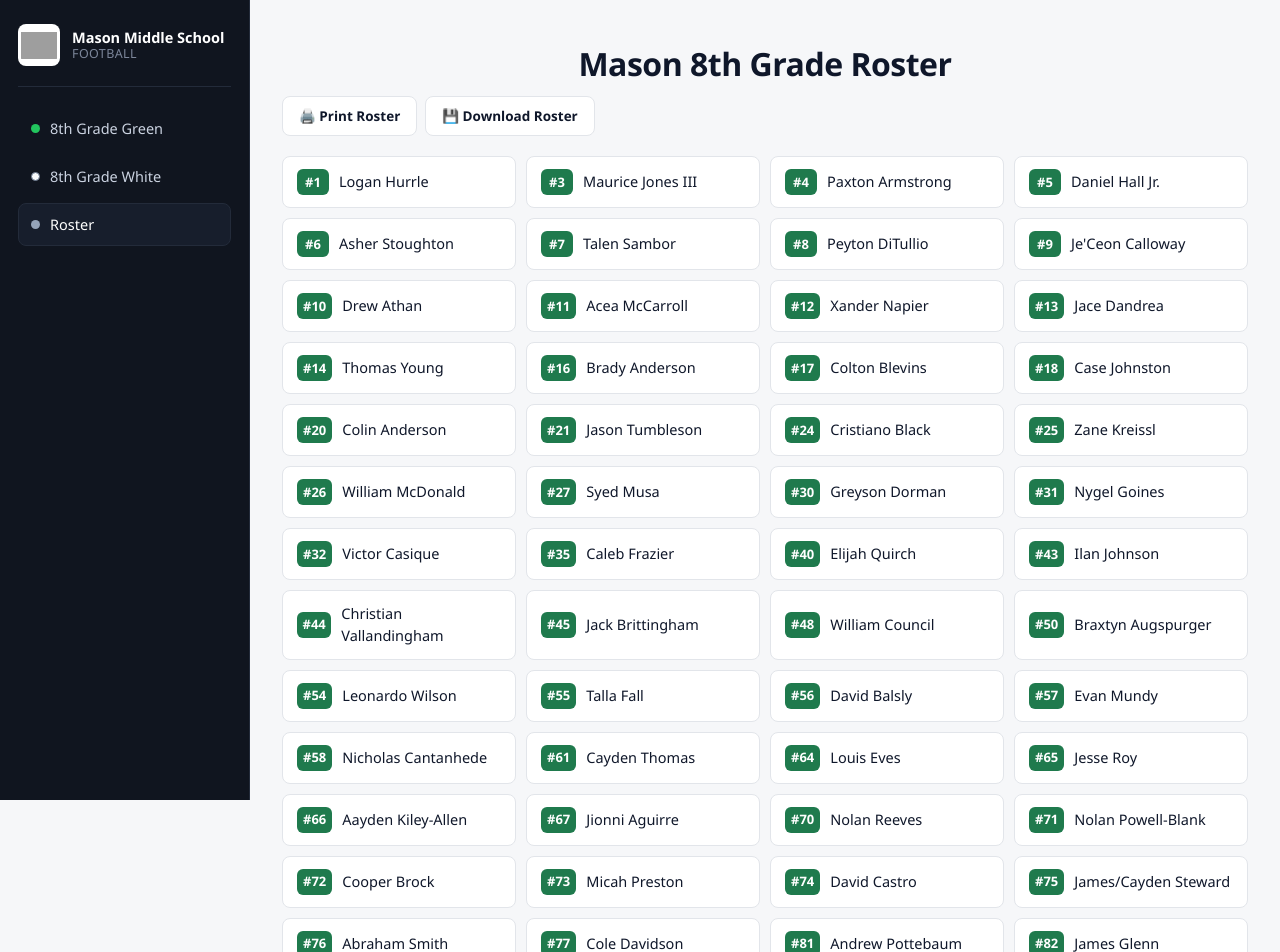
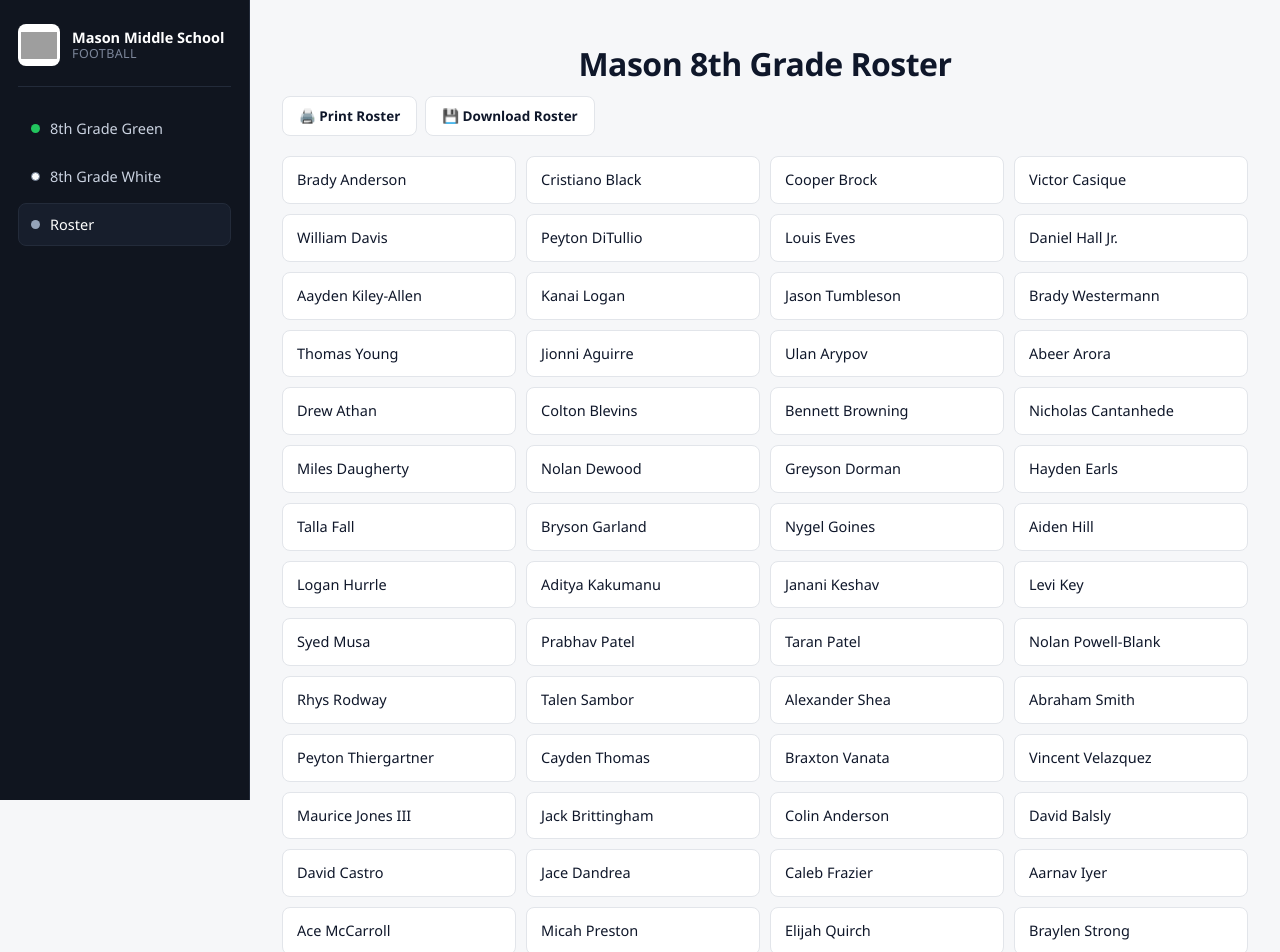
Before and after one commit to Reesejones1989/MMS8thGrade, a React (Vite) app: page /roster in a window 1280 px wide. Shown: the top 952 px of the page. Built offline with nearby package versions, Linux system fonts and the light colour scheme; grey boxes are pictures that could not be loaded.

Commit message:
current roster without numbers

```diff
--- a/src/data/roster.ts
+++ b/src/data/roster.ts
@@ -5,67 +5,64 @@ export interface Player {
 }
 
 const players: Player[] = [
-  { number: 1, first: "Logan", last: "Hurrle" },
-  { number: 3, first: "Maurice", last: "Jones III" },
-  { number: 4, first: "Paxton", last: "Armstrong" },
-  { number: 5, first: "Daniel", last: "Hall Jr." },
-  { number: 6, first: "Asher", last: "Stoughton" },
-  { number: 7, first: "Talen", last: "Sambor" },
-  { number: 8, first: "Peyton", last: "DiTullio" },
-  { number: 9, first: "Je'Ceon", last: "Calloway" },
-  { number: 10, first: "Drew", last: "Athan" },
-  { number: 11, first: "Acea", last: "McCarroll" },
-  { number: 12, first: "Xander", last: "Napier" },
-  { number: 13, first: "Jace", last: "Dandrea" },
-  { number: 14, first: "Thomas", last: "Young" },
-  { number: 16, first: "Brady", last: "Anderson" },
-  { number: 17, first: "Colton", last: "Blevins" },
-  { number: 18, first: "Case", last: "Johnston" },
-  { number: 20, first: "Colin", last: "Anderson" },
-  { number: 21, first: "Jason", last: "Tumbleson" },
-  { number: 24, first: "Cristiano", last: "Black" },
-  { number: 25, first: "Zane", last: "Kreissl" },
-  { number: 26, first: "William", last: "McDonald" },
-  { number: 27, first: "Syed", last: "Musa" },
-  { number: 30, first: "Greyson", last: "Dorman" },
-  { number: 31, first: "Nygel", last: "Goines" },
-  { number: 32, first: "Victor", last: "Casique" },
-  { number: 35, first: "Caleb", last: "Frazier" },
-  { number: 40, first: "Elijah", last: "Quirch" },
-  { number: 43, first: "Ilan", last: "Johnson" },
-  { number: 44, first: "Christian", last: "Vallandingham" },
-  { number: 45, first: "Jack", last: "Brittingham" },
-  { number: 48, first: "William", last: "Council" },
-  { number: 50, first: "Braxtyn", last: "Augspurger" },
-  { number: 54, first: "Leonardo", last: "Wilson" },
-  { number: 55, first: "Talla", last: "Fall" },
-  { number: 56, first: "David", last: "Balsly" },
-  { number: 57, first: "Evan", last: "Mundy" },
-  { number: 58, first: "Nicholas", last: "Cantanhede" },
-  { number: 61, first: "Cayden", last: "Thomas" },
-  { number: 64, first: "Louis", last: "Eves" },
-  { number: 65, first: "Jesse", last: "Roy" },
-  { number: 66, first: "Aayden", last: "Kiley-Allen" },
-  { number: 67, first: "Jionni", last: "Aguirre" },
-  { number: 70, first: "Nolan", last: "Reeves" },
-  { number: 71, first: "Nolan", last: "Powell-Blank" },
-  { number: 72, first: "Cooper", last: "Brock" },
-  { number: 73, first: "Micah", last: "Preston" },
-  { number: 74, first: "David", last: "Castro" },
-  { number: 75, first: "James/Cayden", last: "Steward" },
-  { number: 76, first: "Abraham", last: "Smith" },
-  { number: 77, first: "Cole", last: "Davidson" },
-  { number: 81, first: "Andrew", last: "Pottebaum" },
-  { number: 82, first: "James", last: "Glenn" },
-  { number: 83, first: "Aarnav", last: "Iyer" },
-  { number: 84, first: "Ayden", last: "Davillier" },
-  { number: 88, first: "Nolan", last: "Dewood" },
-  { number: 90, first: "Brady", last: "Westermann" },
-  { number: 91, first: "Braylen", last: "Strong" },
-  { number: 95, first: "William", last: "Davis" },
-  { number: 96, first: "Scott", last: "Cejka" },
-  { number: 99, first: "Aiden", last: "Hill" },
-  { number: null, first: "Brayden", last: "Loughry" },
+  { number: null, first: "Brady", last: "Anderson" },
+  { number: null, first: "Cristiano", last: "Black" },
+  { number: null, first: "Cooper", last: "Brock" },
+  { number: null, first: "Victor", last: "Casique" },
+  { number: null, first: "William", last: "Davis" },
+  { number: null, first: "Peyton", last: "DiTullio" },
+  { number: null, first: "Louis", last: "Eves" },
+  { number: null, first: "Daniel", last: "Hall Jr." },
+  { number: null, first: "Aayden", last: "Kiley-Allen" },
+  { number: null, first: "Kanai", last: "Logan" },
+  { number: null, first: "Jason", last: "Tumbleson" },
+  { number: null, first: "Brady", last: "Westermann" },
+  { number: null, first: "Thomas", last: "Young" },
+
+  { number: null, first: "Jionni", last: "Aguirre" },
+  { number: null, first: "Ulan", last: "Arypov" },
+  { number: null, first: "Abeer", last: "Arora" },
+  { number: null, first: "Drew", last: "Athan" },
+  { number: null, first: "Colton", last: "Blevins" },
+  { number: null, first: "Bennett", last: "Browning" },
+  { number: null, first: "Nicholas", last: "Cantanhede" },
+  { number: null, first: "Miles", last: "Daugherty" },
+  { number: null, first: "Nolan", last: "Dewood" },
+  { number: null, first: "Greyson", last: "Dorman" },
+  { number: null, first: "Hayden", last: "Earls" },
+  { number: null, first: "Talla", last: "Fall" },
+  { number: null, first: "Bryson", last: "Garland" },
+  { number: null, first: "Nygel", last: "Goines" },
+  { number: null, first: "Aiden", last: "Hill" },
+  { number: null, first: "Logan", last: "Hurrle" },
+  { number: null, first: "Aditya", last: "Kakumanu" },
+  { number: null, first: "Janani", last: "Keshav" },
+  { number: null, first: "Levi", last: "Key" },
+  { number: null, first: "Syed", last: "Musa" },
+  { number: null, first: "Prabhav", last: "Patel" },
+  { number: null, first: "Taran", last: "Patel" },
+  { number: null, first: "Nolan", last: "Powell-Blank" },
+  { number: null, first: "Rhys", last: "Rodway" },
+  { number: null, first: "Talen", last: "Sambor" },
+  { number: null, first: "Alexander", last: "Shea" },
+  { number: null, first: "Abraham", last: "Smith" },
+  { number: null, first: "Peyton", last: "Thiergartner" },
+  { number: null, first: "Cayden", last: "Thomas" },
+  { number: null, first: "Braxton", last: "Vanata" },
+  { number: null, first: "Vincent", last: "Velazquez" },
+  { number: null, first: "Maurice", last: "Jones III" },
+  { number: null, first: "Jack", last: "Brittingham" },
+  { number: null, first: "Colin", last: "Anderson" },
+  { number: null, first: "David", last: "Balsly" },
+  { number: null, first: "David", last: "Castro" },
+  { number: null, first: "Jace", last: "Dandrea" },
+  { number: null, first: "Caleb", last: "Frazier" },
+  { number: null, first: "Aarnav", last: "Iyer" },
+  { number: null, first: "Ace", last: "McCarroll" },
+  { number: null, first: "Micah", last: "Preston" },
+  { number: null, first: "Elijah", last: "Quirch" },
+  { number: null, first: "Braylen", last: "Strong" },
+  { number: null, first: "Scott", last: "Cejka" },
 ];
 
 export default players;
```
